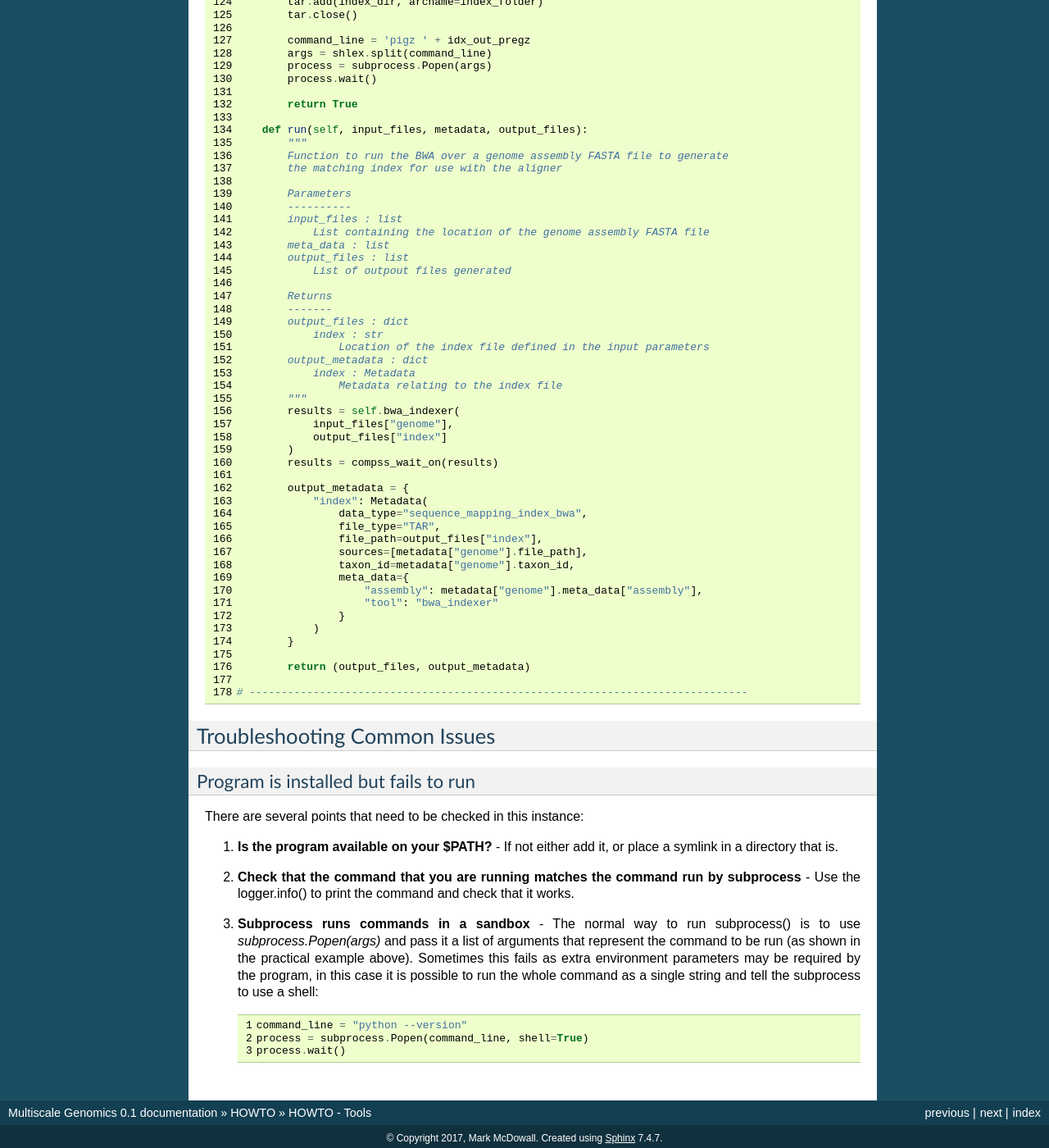
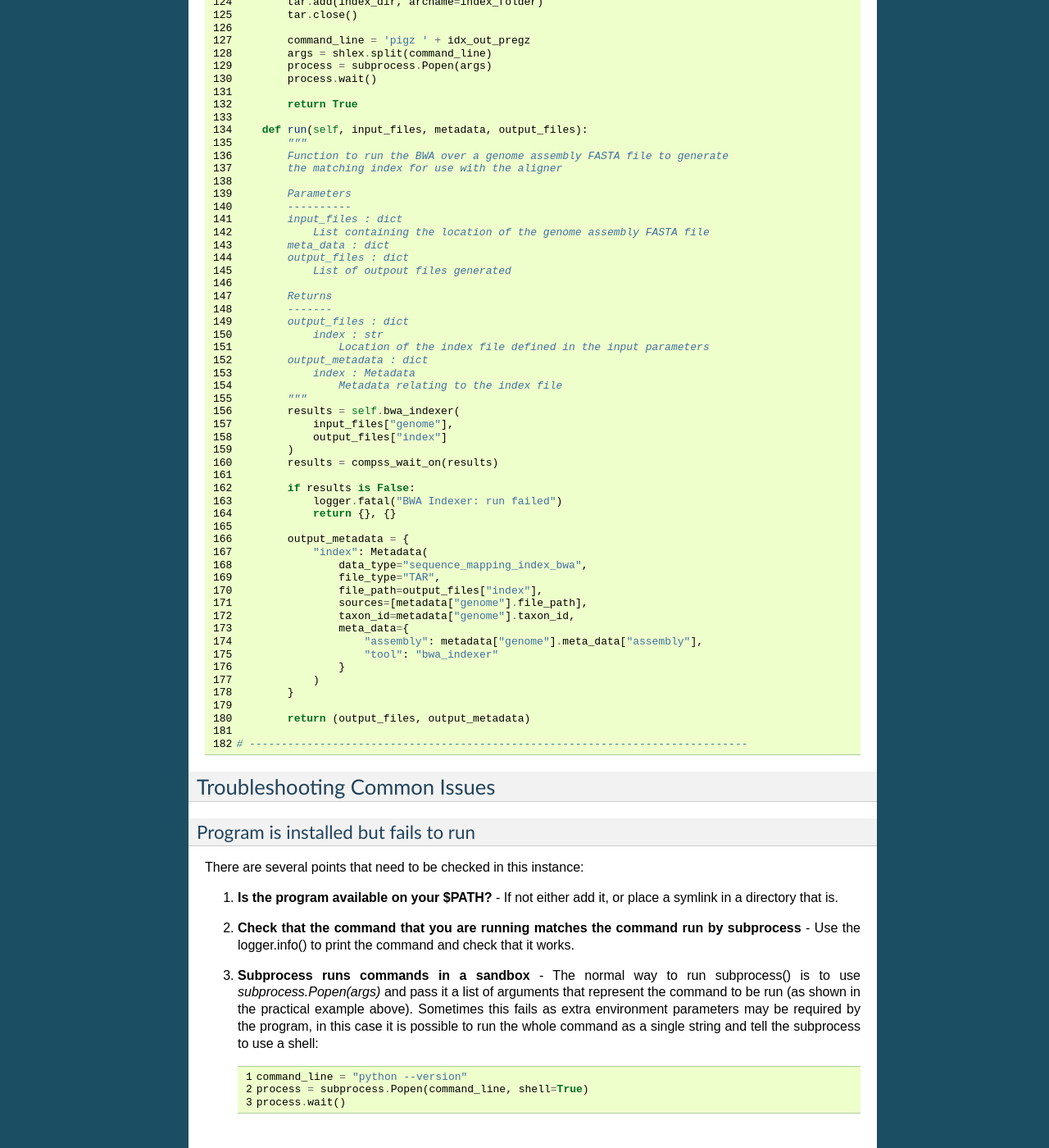
Before and after one commit to Multiscale-Genomics/mg-docs, a Sphinx documentation site: the page built from docs/howto/howto_tool.rst, in a window 1280 px wide and 1400 px high, scrolled down 5157 px. Shown: the whole window at 82% size. Built offline with Sphinx 7.4.7, drawn with Linux system fonts in a browser that asks for light colours.

Commit message:
Corrections to the test code docs

```diff
--- a/docs/howto/howto_tool.rst
+++ b/docs/howto/howto_tool.rst
@@ -320,10 +320,10 @@ The run function takes the input FASTA file, from this is generates a list of th
 
            Parameters
            ----------
-           input_files : list
+           input_files : dict
                List containing the location of the genome assembly FASTA file
-           meta_data : list
-           output_files : list
+           meta_data : dict
+           output_files : dict
                List of outpout files generated
 
            Returns
@@ -340,6 +340,10 @@ The run function takes the input FASTA file, from this is generates a list of th
                output_files["index"]
            )
            results = compss_wait_on(results)
+
+           if results is False:
+               logger.fatal("BWA Indexer: run failed")
+               return {}, {}
 
            output_metadata = {
                "index": Metadata(
```
